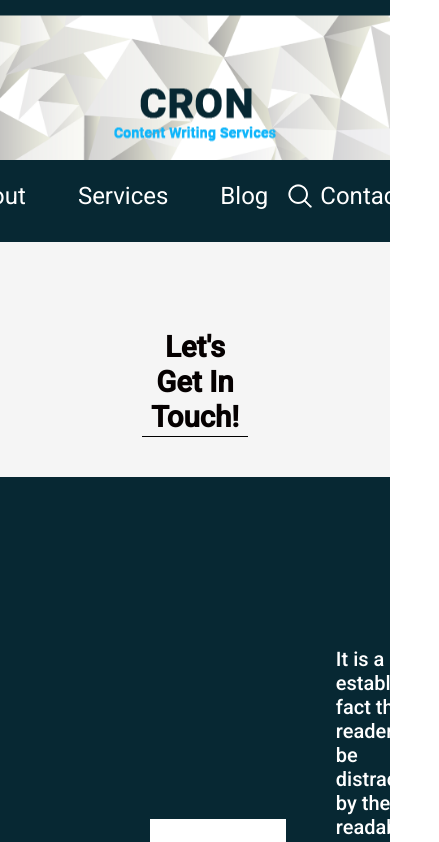
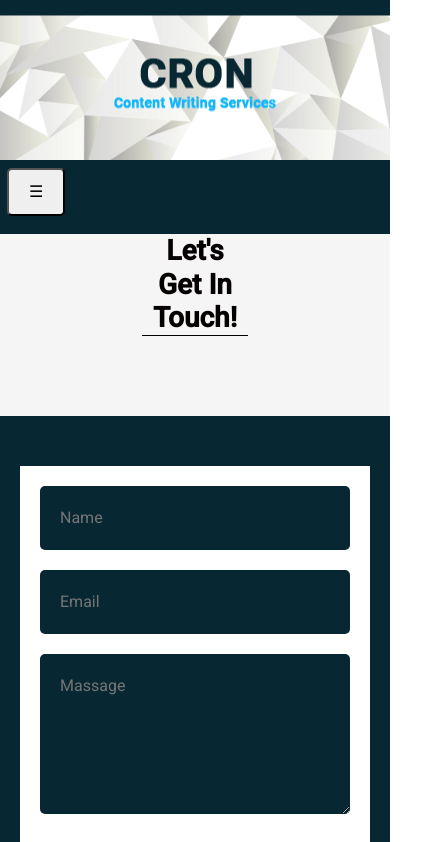
Before and after one commit to mkaraca25/blogTask, an Angular app: page /contact in a window 390 px wide. Shown: the top 842 px of the page, 439 px wide, since content can reach past the window. Built offline with nearby package versions, Linux system fonts and the light colour scheme.

Commit message:
home pages toggle navbar and responsive added

```diff
--- a/src/app/components/contact-us/contact-us.component.css
+++ b/src/app/components/contact-us/contact-us.component.css
@@ -184,3 +184,32 @@
   align-items: center;
   flex-wrap: wrap;
 }
+/* Mobil cihazlarda */
+@media (max-width: 767px) {
+  .col-sm-4 {
+    display:inline-block;
+    justify-content:  center !important;
+    width: 100%;
+    margin-bottom: 20px;
+  }
+  .contact_section_2{
+    margin: -100px;
+  }
+
+}
+
+/* Tablet cihazlarda */
+@media (min-width: 768px) and (max-width: 991px) {
+  .col-sm-4 {
+    width: 50%;
+    margin-bottom: 20px;
+  }
+}
+
+/* Masaüstü cihazlarda */
+@media (min-width: 992px) {
+  .col-sm-4 {
+    width: 33.33%;
+    margin-bottom: 0;
+  }
+}
--- a/src/app/components/header/header.component.css
+++ b/src/app/components/header/header.component.css
@@ -1,4 +1,5 @@
 header{
+  position: relative;
 	width: 100%;
 	float: left;
 	background-color: #072833;
@@ -14,6 +15,7 @@ main {
     height: 150px;
     position: relative;
   }
+
 
   .logo {
     display: flex;
@@ -61,3 +63,32 @@ main {
     text-decoration: none;
 
 }
+@media (min-width: 768px) {
+  .toggle{
+    display:none !important;
+  }
+
+    .top-navbar {
+      display:none !important;
+    }
+
+
+}
+@media (max-width: 768px) {
+  .search{
+    display:none !important;
+  }
+  .header__menu a {
+    display:none !important;
+  }
+  .logo img {
+    display: block !important;
+    width: 100px;
+    height: auto;
+  }
+  .logo {
+    top: 50%;
+    transform: translate(-50%, -50%);
+  }
+
+}
--- a/src/app/components/header/header.component.html
+++ b/src/app/components/header/header.component.html
@@ -2,8 +2,10 @@
   <main>
     <img class="logo" src="/assets/logo.png" alt="logo">
   </main>
+
   <nav class="header__menu">
-    <div class="header_main">
+   <app-menu ></app-menu>
+    <div class="header_main"> <div class="toggle"></div>
       <a routerLink="/">Home</a>
       <a routerLink="/about" routerLinkActive="active-link">About</a>
       <a routerLink="/services">Services</a>
@@ -12,7 +14,7 @@
 
     </div>
     <div>
-      <img src="/assets/search-icon.png" alt="">
+      <img class="search" src="/assets/search-icon.png" alt="">
     </div>
 
   </nav>
--- a/src/app/components/menu/menu.component.css
+++ b/src/app/components/menu/menu.component.css
@@ -1,60 +1,126 @@
-header {
-    background-color: #333;
+.navbar {
+  position: absolute;
+  background-color:#072833 !important;
+  width: 100%;
   color: #fff;
-    padding: 20px;
-    position: fixed;
-    top: 0;
+  top: 30;
+  flex-wrap: wrap;
   left: 0;
-    width: 100%;
-    z-index: 1;
+  right: 0;
+
+  transition: padding 0.3s linear;
+  -webkit-transition: padding 0.3s linear;
+  z-index: 999;
+  position:relative;
+
+
 }
 
-  nav {
-    display: flex;
-    justify-content: space-between;
-    align-items: center;
+.navbar > .container {
+  height: auto;
+
+}
+.navbartop-btn:hover .mat-button-focus-overlay {
+  display: none;
+}
+.navbar:not(.navbar-fixed) .navbartop-btn .mat-button-ripple {
+  top: -22px;
+  bottom: -22px;
 }
 
-  button {
-    background-color: transparent;
-    border: none;
-    font-size: 1.5rem;
-    color: #fff;
-    cursor: pointer;
+.navbar-fixed {
+  position: fixed !important;
+  left: 0;
+  right: 0;
+  top: 0;
+  padding: 0 !important;
+  box-shadow: 0 0 4px rgba(0,0,0,.14), 0 4px 8px rgba(0,0,0,.28);
+  animation: .6s slideDown forwards;
+}
+.navbar-fixed .container {
+  height: 60px !important;
+}
+.navbar-fixed .navbartop-btn {
+  line-height: 60px !important;
+
 }
 
-  .menu {
-    background-color: #333;
-    position: fixed;
-    top: 70px;
-    left: -100%;
-    width: 100%;
-    height: calc(100% - 70px);
-    padding-top: 60px;
-    transition: all 0.3s ease-in-out;
-    z-index: -1;
+.navbar-toggle {
+  display: none !important;
+  position: relative !important;
+  right: 5px;
+  padding: 10px 20px;
+
+  border-radius:5px;
+}
+.icon-button {
+  .mat-icon {
+    font-size: 20px;
+
+
+  }
+}
+.navbar-toggle {
+  display: block !important;
+}
+.navbar-opened:host .container {
+  height: 40vh !important;
+  padding: 0px !important;
+  margin: 20px !important;
 }
 
-  .menu.open {
-    left: 0;
-    z-index: 1;
+
+/* 768 pikselin altındaki ekranlar için */
+@media only screen and (max-width: 768px) {
+  /* tüm "a" etiketlerini gizle */
+  a {
+    display: none;
+  }
+  .navbar{
+
+
   }
 
-  ul {
-    list-style: none;
-    margin: 0;
-    padding: 0;
+
+
+  /* menü butonuna tıklandığında açılacak olan menüyü göstermek için */
+  .navbar-toggle {
+    display: flex;
+
+  }
+}
+@media (min-width: 768px) {
+  .navbar{
+    display:none !important;
   }
 
-  li {
-    margin: 0;
-    padding: 0;
+    .top-navbar {
+      display:none !important;
     }
 
-  li a {
-    display: block;
+}
+
+.navbar-opened:host {
+  .top-navbar {
+      display: block !important;
+      width: 100% !important;
+      flex: none !important;
+      color: #000;
+      background: #f3f3f3;
+      transition: height 0.3s ease-in-out;
+
+  }
+}
+.navbar-opened:host .top-navbar a {
+  display:inline-block;
+  width: 100%;
+  text-decoration: none;
+  font-weight: bold;
+  color:#ffffff !important;
+  line-height: 56px !important;
+  padding-right: 60px;
+    padding-left: 0;
     color: #fff;
-    text-decoration: none;
-    padding: 10px 20px;
-    border-bottom: 1px solid #444;
+    font-size: 16px;
+    letter-spacing: 0.5px;
 }
--- a/src/app/components/menu/menu.component.html
+++ b/src/app/components/menu/menu.component.html
@@ -1,14 +1,20 @@
-<header>
-    <nav>
-      <button (click)="toggleMenu()">
-        <i class="fa fa-bars"></i>
+<div  class="navbar" [ngClass]="{'navbar-fixed': isFixedNavbar}">
+  <div class="container" fxLayout="row wrap" fxLayoutAlign="start center">
+    <div class="navbar-mobile-top" fxLayout="row" fxLayoutWrap="wrap" fxLayoutAlign="start center">
+      <button  mat-icon-button color="accent" class="navbar-toggle" (click)="toggleNavbar()">
+        <mat-icon class="toggle">{{!navbarOpened ? '☰': '☰'}}</mat-icon>
       </button>
-      <div class="menu" [class.open]="isOpen" #menu>
-        <ul>
-          <li><a href="#">Menü Öğesi 1</a></li>
-          <li><a href="#">Menü Öğesi 2</a></li>
-          <li><a href="#">Menü Öğesi 3</a></li>
-        </ul>
+    </div>
+    <div fxFlex class="top-navbar">
+      <span fxFlex></span>
+      <div class="header_main">
+
+        <a routerLink="/">Home</a>
+        <a routerLink="/about" routerLinkActive="active-link">About</a>
+        <a routerLink="/services">Services</a>
+        <a routerLink="/blog">Blog</a>
+        <a routerLink="/contact">Contact</a>
+
       </div>
-    </nav>
-  </header>
+    </div>
+  </div>
--- a/src/app/components/menu/menu.component.ts
+++ b/src/app/components/menu/menu.component.ts
@@ -1,137 +1,43 @@
-import { Component } from '@angular/core';
+import { Component, OnInit, HostBinding, HostListener } from '@angular/core';
 
 @Component({
   selector: 'app-menu',
-  template: `
-    <header>
-      <nav>
-        <div class="logo-container">
-          <a routerLink="/" class="logo">Logo</a>
-        </div>
-        <button (click)="toggleMenu()" class="menu-toggle">☰</button>
-        <div class="menu" [class.open]="isOpen" #menu>
-          <ul>
-            <li><a routerLink="/">Anasayfa</a></li>
-            <li><a routerLink="/hakkimizda">Hakkımızda</a></li>
-            <li><a routerLink="/urunler">Ürünler</a></li>
-            <li><a routerLink="/iletisim">İletişim</a></li>
-          </ul>
-        </div>
-      </nav>
-    </header>
-  `,
-  styles: [`
-    header {
-      background-color: #333;
-      color: #fff;
-      padding: 10px 20px;
-    }
+  templateUrl: './menu.component.html',
+  styleUrls: ['./menu.component.css']
+})
+export class MenuComponent implements OnInit {
 
-    nav {
-      display: flex;
-      justify-content: space-between;
-      align-items: center;
-    }
+  isFixedNavbar: boolean;
+  @HostBinding('class.navbar-opened') navbarOpened = false;
 
-    .logo-container {
-      flex-grow: 1;
-    }
+  constructor() {
+    this.isFixedNavbar = false;
+  }
 
-    .logo {
-      font-size: 24px;
-      color: #fff;
-      text-decoration: none;
-    }
+  ngOnInit() {
 
-    .menu-toggle {
-      font-size: 24px;
-      color: #fff;
-      background-color: transparent;
-      border: none;
-      cursor: pointer;
-      display: none;
-    }
+    const menuItems = document.querySelectorAll('.header_main a');
 
-    .menu {
-      background-color: #333;
-      position: fixed;
-      top: 60px;
-      left: -200px;
-      width: 200px;
-      height: calc(100vh - 60px);
-      padding-top: 20px;
-      transition: all 0.3s ease-in-out;
-    }
 
-    .menu.open {
-      left: 0;
-    }
+    menuItems.forEach(item => {
+      item.addEventListener('click', () => {
+        this.navbarOpened = false;
+      });
+    });
+  }
 
-    ul {
-      list-style: none;
-      margin: 0;
-      padding: 0;
-    }
-
-    li {
-      margin: 0;
-      padding: 0;
-    }
-
-    li a {
-      display: block;
-      color: #fff;
-      text-decoration: none;
-      padding: 10px 20px;
-      border-bottom: 1px solid #444;
-    }
-
-    @media (max-width: 768px) {
-      .menu-toggle {
-        display: block;
-      }
-
-      nav {
-        flex-direction: column;
-      }
-
-      .logo-container {
-        flex-grow: initial;
-        margin-bottom: 10px;
-      }
-
-      .menu {
-        top: 60px;
-        left: -100%;
-        width: 100%;
-        height: calc(100vh - 60px);
-      }
-
-      .menu.open {
-        left: 0;
-      }
-
-      li {
-        border-bottom: 1px solid #444;
-      }
-    }
-  `]
-})
-export class MenuComponent {
-  isOpen = false;
-
-  toggleMenu() {
-    this.isOpen = !this.isOpen;
-    const menu = document.querySelector('.menu');
-    if (this.isOpen) {
-      menu?.classList.add('open');
+  @HostListener('window:scroll', [])
+  onWindowScroll() {
+    const offset = window.pageYOffset || document.documentElement.scrollTop || document.body.scrollTop || 0;
+    if(offset > 10) {
+      this.isFixedNavbar = true;
     } else {
-      menu?.classList.remove('open');
+      this.isFixedNavbar = false;
     }
   }
 
-  closeMenu() {
-    this.isOpen = false;
-    const menu = document.querySelector('.menu')
+  toggleNavbar() {
+    this.navbarOpened = !this.navbarOpened;
   }
+
 }
--- a/src/app/views/contact/contact.component.css
+++ b/src/app/views/contact/contact.component.css
@@ -67,13 +67,14 @@
   color: #ffffff;
   font-size: 17px;
   line-height: 35px;
-  padding-top: 80px;
   margin: 50px;
+
   p{
     margin: 20px;
-    font-weight: 400;
+    font-weight: 500 ;
     font-size: 15px;
     line-height: 24px;
+
   }
 }
 .contact_section_2 {
@@ -171,8 +172,8 @@
 
 .contact div p {
   font-size: 20px;
-  font-weight: 500;
-  margin: 0;
+  font-weight: 300;
+  margin: 0 auto;
 }
 .contactt {
   display: flex;
@@ -180,3 +181,62 @@
   align-items: center;
   flex-wrap: wrap;
 }
+.contact {
+  padding: 50px 0;
+  text-align: center;
+}
+
+.title {
+  font-size: 36px;
+  font-weight: bold;
+  margin-bottom: 50px;
+}
+
+.main {
+  display: grid;
+  grid-template-columns: 1fr;
+  gap: 30px;
+}
+
+@media only screen and (max-width: 768px) {
+  .title {
+  margin-top: 80px;
+  margin-bottom: 40px;
+  font-size: 28px;
+  }
+  .container{
+    margin:10px;
+    margin-left: 10px !important;
+
+  }
+  .input_main{
+    display: flex;
+    flex-direction: column;padding: 40px 20px;
+  }
+
+  .title1 {
+  margin-top: 20px;
+  margin-bottom: 40px;
+  font-size: 28px;
+  }
+
+  .main {
+  display: block;
+  }
+
+  .container {
+  width: 100%;
+  margin-left: 0;
+  padding: 20px;
+  }
+
+  .map_icon {
+  margin: 20px 0;
+  }
+
+  .contact_section_2 {
+  width: 100%;
+  margin: 0;
+  padding: 20px;
+  }
+  }
--- a/src/app/views/home/home.component.css
+++ b/src/app/views/home/home.component.css
@@ -134,3 +134,11 @@
     margin-top: 20px;
     border-radius: 30px;
   }
+  @media (max-width: 768px){
+    .centered-content{
+      overflow: auto;
+    }
+    .container{
+
+    }
+  }
--- a/src/app/views/services/services.component.css
+++ b/src/app/views/services/services.component.css
@@ -57,3 +57,15 @@
     font-size: 15px;
     line-height: 24px;color: #fff;
   }
+  @media only screen and (max-width: 768px) {
+    .section {
+      flex-basis: 100%;
+    }
+  }
+
+  /* Mobil için stiller */
+  @media only screen and (max-width: 480px) {
+    .section {
+      flex-basis: 100%;
+    }
+  }
```
Also changed, not shown: src/app/views/home/home.component.html (+20 -7 lines). Lines whose indentation alone changed are shown as unchanged.
